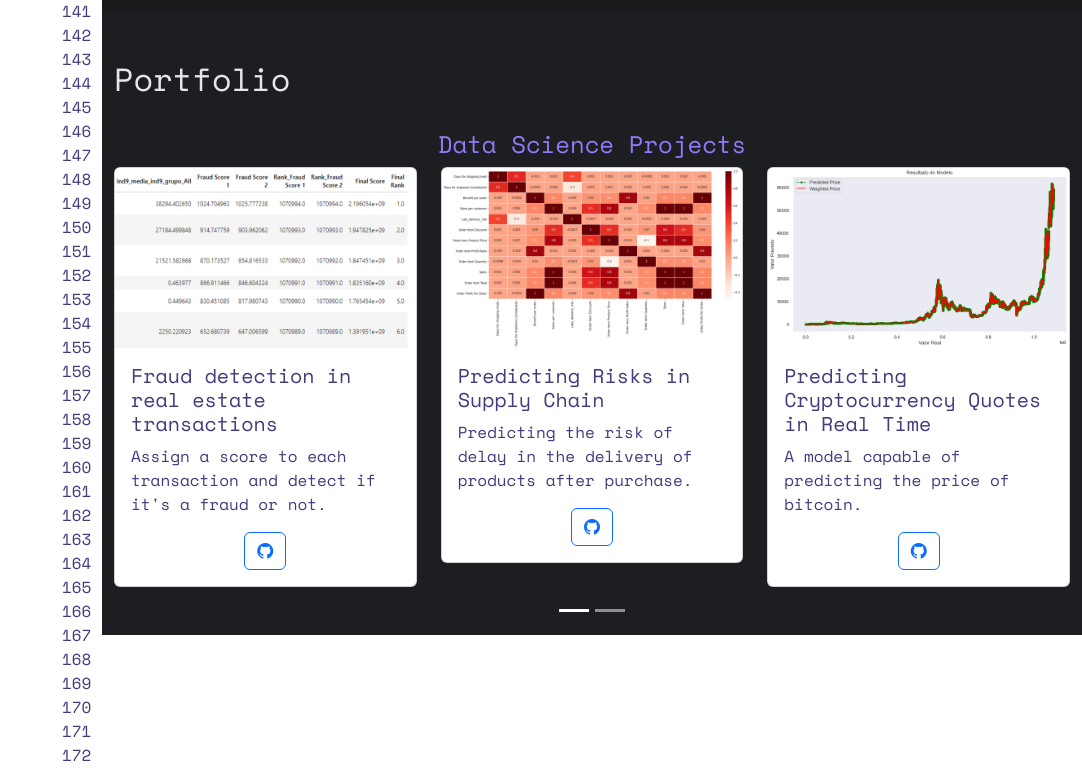
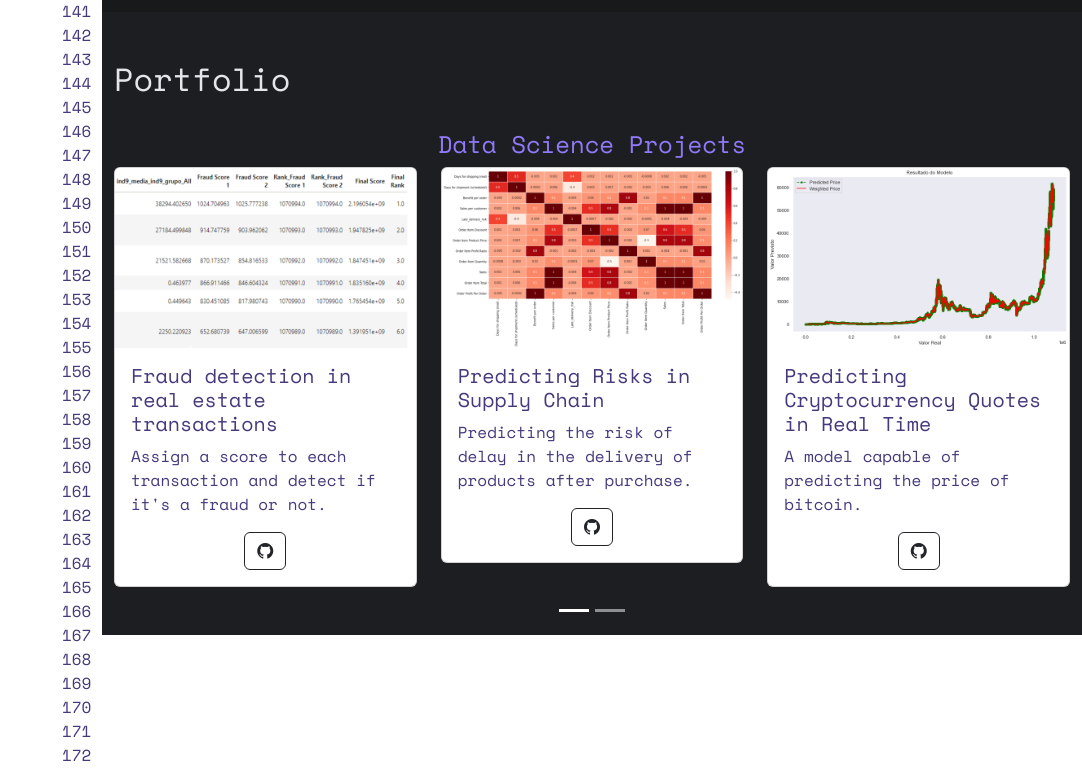
Before and after one commit to bentobenack/portfolio, a Flask app: page / in a window 1280 px wide. Shown: the part 3361-4129 px from the top of the page, without its empty margins (198-1280 px from the left). Run offline with Flask 2, Linux system fonts and the light colour scheme; some libraries are stand-ins or nearby versions.

Commit message:
few changes on portfolio section

```diff
--- a/templates/index.html
+++ b/templates/index.html
@@ -328,7 +328,7 @@
                                             <h5 class="card-title">Fraud detection in real estate transactions</h5>
                                             <p class="card-text">Assign a score to each transaction and detect if it's a fraud or not.</p>
                                             <div class="d-flex justify-content-center">
-                                                <a href="https://github.com/bentobenack/deteccao_de_fraudes_em_transacoes_imobiliarias" target="_blank" class="btn btn-outline-primary"><i class="bi bi-github"></i></a>
+                                                <a href="https://github.com/bentobenack/deteccao_de_fraudes_em_transacoes_imobiliarias" target="_blank" class="btn btn-outline-dark"><i class="bi bi-github"></i></a>
                                             </div>
                                         </div>
                                     </div>
@@ -341,7 +341,7 @@
                                             <h5 class="card-title">Predicting Risks in Supply Chain</h5>
                                                 <p>Predicting the risk of delay in the delivery of products after purchase.</p>
                                             <div class="d-flex justify-content-center">
-                                                <a href="https://github.com/bentobenack/prevendo_riscos_em_supply_chain_com_pyspark" target="_blank" class="btn btn-outline-primary"><i class="bi bi-github"></i></a>
+                                                <a href="https://github.com/bentobenack/prevendo_riscos_em_supply_chain_com_pyspark" target="_blank" class="btn btn-outline-dark"><i class="bi bi-github"></i></a>
                                             </div>
                                         </div>
                                     </div>
@@ -354,7 +354,7 @@
                                             <h5 class="card-title">Predicting Cryptocurrency Quotes in Real Time</h5>
                                             <p class="card-text">A model capable of predicting the price of bitcoin.</p>
                                             <div class="d-flex justify-content-center">
-                                                <a href="https://github.com/bentobenack/prevendo_a_cotacao_de_criptomoedas_em_tempo_real_com_pyspark_e_machine_learning" target="_blank" class="btn btn-outline-primary"><i class="bi bi-github"></i></a>
+                                                <a href="https://github.com/bentobenack/prevendo_a_cotacao_de_criptomoedas_em_tempo_real_com_pyspark_e_machine_learning" target="_blank" class="btn btn-outline-dark"><i class="bi bi-github"></i></a>
                                             </div>
                                         </div>
                                     </div>
@@ -373,7 +373,8 @@
                                             <h5 class="card-title">Text to Pictogram Translator using NLP</h5>
                                             <p class="card-text">Picto-translator (SCAA) to people with speech difficulties.</p>
                                             <div class="d-flex justify-content-center">
-                                                <a href="https://github.com/bentobenack/" target="_blank" class="btn btn-outline-primary"><i class="bi bi-github"></i></a>
+                                                <a href="https://github.com/bentobenack/" target="_blank" class="btn btn-outline-dark me-3"><i class="bi bi-github"></i></a>
+                                                <a href="https://github.com/bentobenack/" target="_blank" class="btn btn-outline-dark"><i class="bi bi-link-45deg"></i></a>
                                             </div>
                                         </div>
                                     </div>
@@ -386,7 +387,7 @@
                                             <h5 class="card-title">Calculate Semantic Similarity with Word2vec</h5>
                                                 <p>Train a model to use as a semantic similarity approach using Word2vec.</p>
                                             <div class="d-flex justify-content-center">
-                                                <a href="https://github.com/bentobenack/word2vec_semantic_similarity" target="_blank" class="btn btn-outline-primary"><i class="bi bi-github"></i></a>
+                                                <a href="https://github.com/bentobenack/word2vec_semantic_similarity" target="_blank" class="btn btn-outline-dark"><i class="bi bi-github"></i></a>
                                             </div>
                                         </div>
                                     </div>
@@ -399,7 +400,7 @@
                                             <h5 class="card-title">PoS-Tagging with Hidden Markov Model</h5>
                                             <p class="card-text">Create a PoS-Tagger with Hidden Markov Model.</p>
                                             <div class="d-flex justify-content-center">
-                                                <a href="https://github.com/bentobenack/hmm_viterbi_pos_tagging" target="_blank" class="btn btn-outline-primary"><i class="bi bi-github"></i></a>
+                                                <a href="https://github.com/bentobenack/hmm_viterbi_pos_tagging" target="_blank" class="btn btn-outline-dark"><i class="bi bi-github"></i></a>
                                             </div>
                                         </div>
                                     </div>
```
